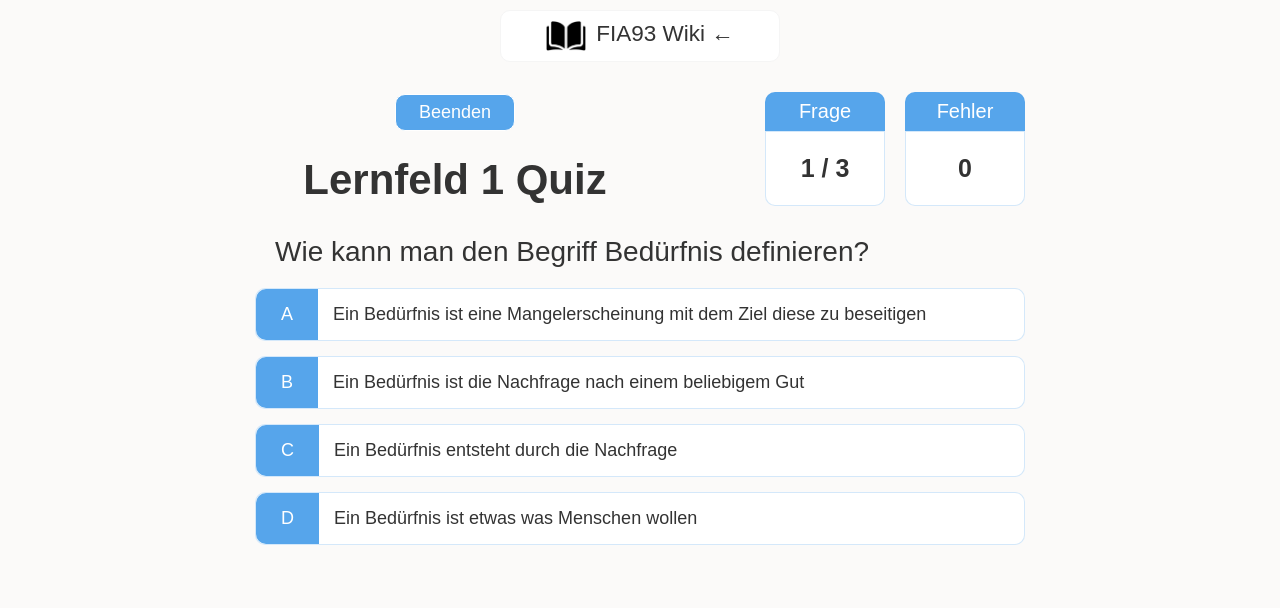
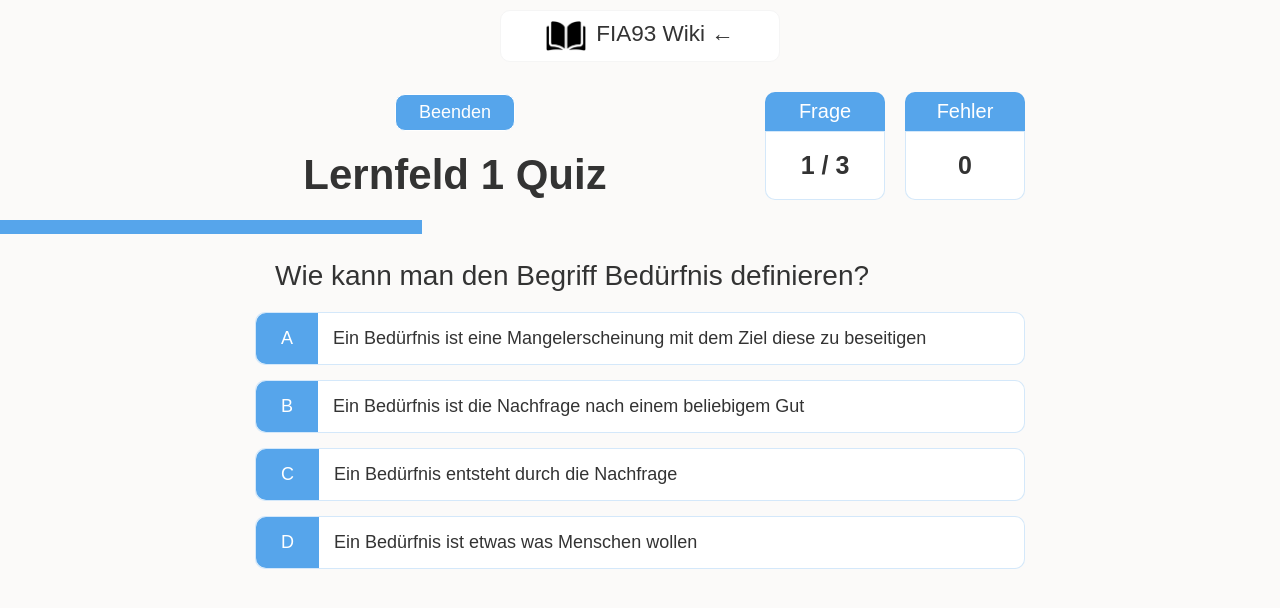
Before and after one commit to svenson95/FIA-Wiki-Quiz, an Angular app: page /game in a window 1280 px wide. Shown: the top 608 px of the page. Built offline with nearby package versions, Linux system fonts and the light colour scheme.

Commit message:
feat: progress bar

```diff
--- a/src/app/app.module.ts
+++ b/src/app/app.module.ts
@@ -6,13 +6,15 @@ import { AppComponent } from './app.component';
 import { StartComponent } from '../components/start/start.component';
 import { GameComponent } from '../components/game/game.component';
 import { PageNotFoundComponent } from '../components/pagenotfound/pagenotfound.component';
+import { EndComponent } from '../components/end/end.component';
 
 @NgModule({
   declarations: [
     AppComponent,
     StartComponent,
     GameComponent,
-    PageNotFoundComponent
+    PageNotFoundComponent,
+    EndComponent
   ],
   imports: [
     BrowserModule,
--- /dev/null
+++ b/src/components/end/end.component.html
@@ -0,0 +1 @@
+<p>end works!</p>
--- /dev/null
+++ b/src/components/end/end.component.ts
@@ -0,0 +1,15 @@
+import { Component, OnInit } from '@angular/core';
+
+@Component({
+  selector: 'app-end',
+  templateUrl: './end.component.html',
+  styleUrls: ['./end.component.scss']
+})
+export class EndComponent implements OnInit {
+
+  constructor() { }
+
+  ngOnInit() {
+  }
+
+}
--- a/src/components/game/game.component.html
+++ b/src/components/game/game.component.html
@@ -8,9 +8,7 @@
       <p class="hud-prefix">
         Frage
       </p>
-      <h1 class="hud-main-text" id="questionCounter">
-
-      </h1>
+      <h1 class="hud-main-text" id="questionCounter"></h1>
     </div>
     <div id="hud-item">
       <p class="hud-prefix">
@@ -20,6 +18,11 @@
         0
       </h1>
     </div>
+  </div>
+</div>
+<div id="progressBar">
+  <div id="progressBarFull">
+    <p id="progressText"></p>
   </div>
 </div>
 <div class="container__content flex-column">
--- a/src/components/game/game.component.scss
+++ b/src/components/game/game.component.scss
@@ -56,3 +56,16 @@
     background-color: #56afff;
   }
 }
+
+#progressBar {
+  height: 2rem;
+  //border: 0.3rem solid #333;
+  //border-radius: 5px;
+  margin: 2rem -1.5rem;
+}
+
+#progressBarFull {
+  height: 1.4rem;
+  background-color: #56a5eb;
+  width: 0%;
+}
--- a/src/components/game/game.component.ts
+++ b/src/components/game/game.component.ts
@@ -2,11 +2,14 @@ import { Component, OnInit } from '@angular/core';
 
 let question: HTMLElement;
 let choices = [];
+let progressText: HTMLElement;
+let progressBarFull: HTMLElement;
+
+let failuresCounterText: HTMLElement;
+let failureCounter = 0;
 let questionCounterText: HTMLElement;
-let failuresText: HTMLElement;
+let questionCounter = 0;
 
-let failureCounter = 0;
-let questionCounter = 0;
 let currentQuestion;
 let acceptingAnswers = false;
 let availableQuestions = [];
@@ -101,12 +104,17 @@ export class GameComponent implements OnInit {
       return window.location.assign('/end.html');
     }
 
-    failuresText = document.getElementById('score');
+    failuresCounterText = document.getElementById('score');
     questionCounterText = document.getElementById('questionCounter');
+    progressText = document.getElementById('progressText');
     question = document.getElementById('question');
 
     questionCounter++;
     questionCounterText.innerText = `${questionCounter} / ${MAX_QUESTIONS}`;
+
+    // Update progress bar value
+    progressBarFull = document.getElementById('progressBarFull');
+    progressBarFull.style.width = `${(questionCounter / MAX_QUESTIONS) * 100}%`;
 
     const questionIndex = Math.floor(Math.random() * availableQuestions.length);
     currentQuestion = availableQuestions[questionIndex];
@@ -125,7 +133,7 @@ export class GameComponent implements OnInit {
 
   incrementFailures = num => {
     failureCounter += num;
-    failuresText.innerText = String(failureCounter);
+    failuresCounterText.innerText = String(failureCounter);
   }
 
 }
--- a/src/scss/styles.scss
+++ b/src/scss/styles.scss
@@ -99,7 +99,7 @@ h3 {
     width: 120px;
     position: relative;
     margin: 0 auto;
-    margin-bottom: 2.5rem;
+    margin-bottom: 2rem;
 
     @include to-xs {
       margin-bottom: 2rem;
@@ -130,7 +130,7 @@ h3 {
   align-items: center;
   max-width: 80rem;
   margin: 0 auto;
-  padding: 3rem 1.5rem;
+  padding: 0 1.5rem 3rem;
 }
 
 /* any child of the container */
@@ -218,7 +218,7 @@ h3 {
   text-align: center;
   font-size: 2.5rem;
   background-color: white;
-  padding: 2.2rem 0.5rem;
+  padding: 1.9rem 0.5rem;
   width: 120px;
   border-radius: 0 0 10px 10px;
   border: 0.1rem solid rgb(86, 165, 235, 0.25);
```
Also changed, not shown: src/components/end/end.component.scss (added), 9 other files (tests, documents, lock files or other folders).
